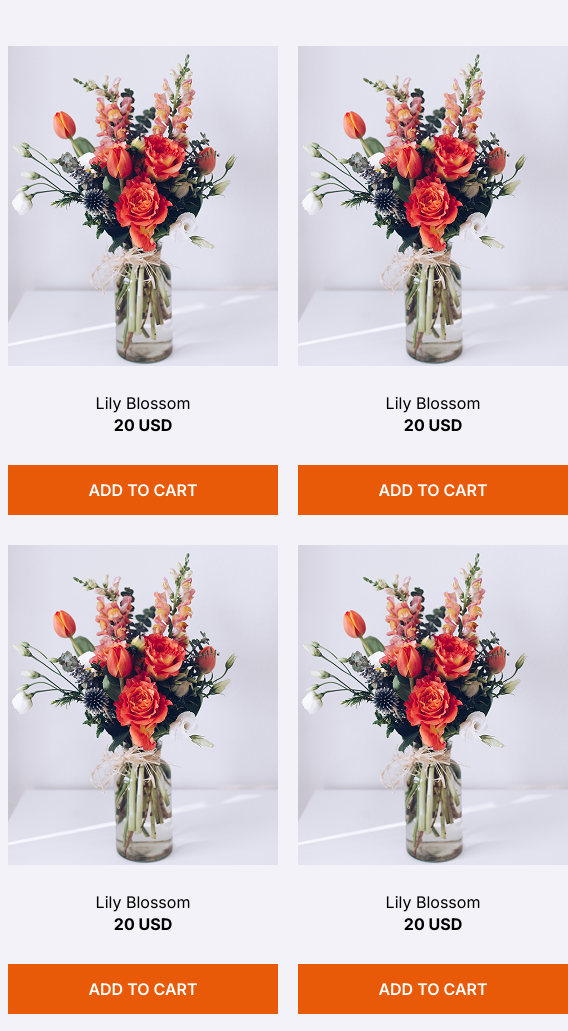
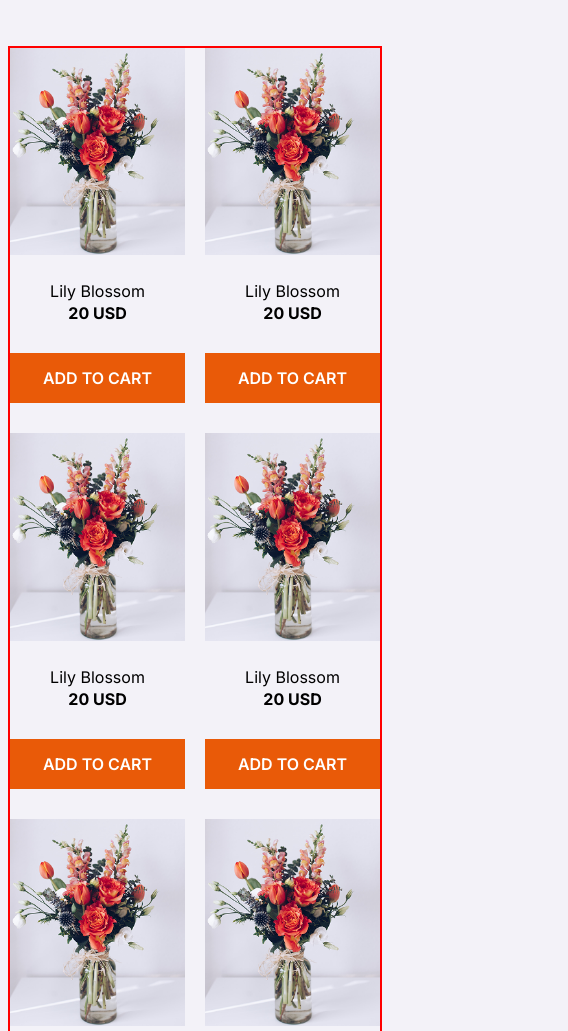
Before and after one commit to rashednawab/responsive-flowers, a plain HTML site: page index.html in a window 390 px wide. Shown: the part 1328-2359 px from the top of the page, 568 px wide, since content can reach past the window. Drawn offline with Linux system fonts and the light colour scheme.

Commit message:
Plants Section Responsive Done

```diff
--- a/styles/styles.css
+++ b/styles/styles.css
@@ -111,14 +111,10 @@
     margin-bottom: 120px;
 }
 
+
 /* ----------------------------------------------------------------------------------------- */
+/* Plants Section */
 /* ----------------------------------------------------------------------------------------- */
-
-/* Plants Section */
-.plants-section{
-    /* border: 3px dashed red; */
-
-}
 
 /* for heading */
 .plants-section-text h3{
@@ -141,14 +137,14 @@
 }
 
 /* for cards */
-.plant-section-cards{
+/* .plant-section-cards{
     display: flex;
     flex-direction: column;
     gap: 30px;
     margin: 0px auto 210.12px auto;
-}
+} */
 
-.cards-first-row{
+/* .cards-first-row{
     display: flex;
     justify-content: space-between;
 
@@ -158,14 +154,10 @@
     display: flex;
     justify-content: space-between;
 
-}
+} */
 
 .plant-item{
     max-width: 270px;
-}
-
-.plant-description{
-
 }
 
 .plant-name{
@@ -435,9 +427,12 @@
 }
 
 
+/* ------------------------------------------------------------------------------------ */
+/* ------------------------------------------------------------------------------------ */
 
 
 
+/* Responsive For Mobile Device */
 
 @media screen and (max-width:576px){
 
@@ -449,12 +444,21 @@
         flex-direction: column-reverse;
     }
 
+    /* Plants Responsive Section Started */
     .plant-cards{
         grid-template-columns: repeat(2, 1fr);
+        border: 2px solid red;
+        /* max-width: 100%;
+        height: auto; */
+    }
+
+    .plant-item img{
+        max-width: 100%;
+        height: auto;
     }
 
 
-    /* Plants Lover Section */
+    /* Plants Lover Responsive Section Started */
     .plants-lover-section{
         flex-direction: column;
         row-gap: 18px;
@@ -466,6 +470,7 @@
         max-width: 100%;
         height: auto;
     }
+    /* Plants Lover Responsive Section Ended */
 
 
     .deals{
@@ -495,6 +500,7 @@
     height: 201px;
     }
 
+    /* Footer Responsive Section Started */
     .form-email input{
         width: auto;
     }
@@ -515,6 +521,6 @@
         padding-inline-start: 0px;
         margin: 0;
     }
-
+    /* Footer Responsive Section Ended */
 
 }
```
Also changed, not shown: index.html (+0 -2 lines).
